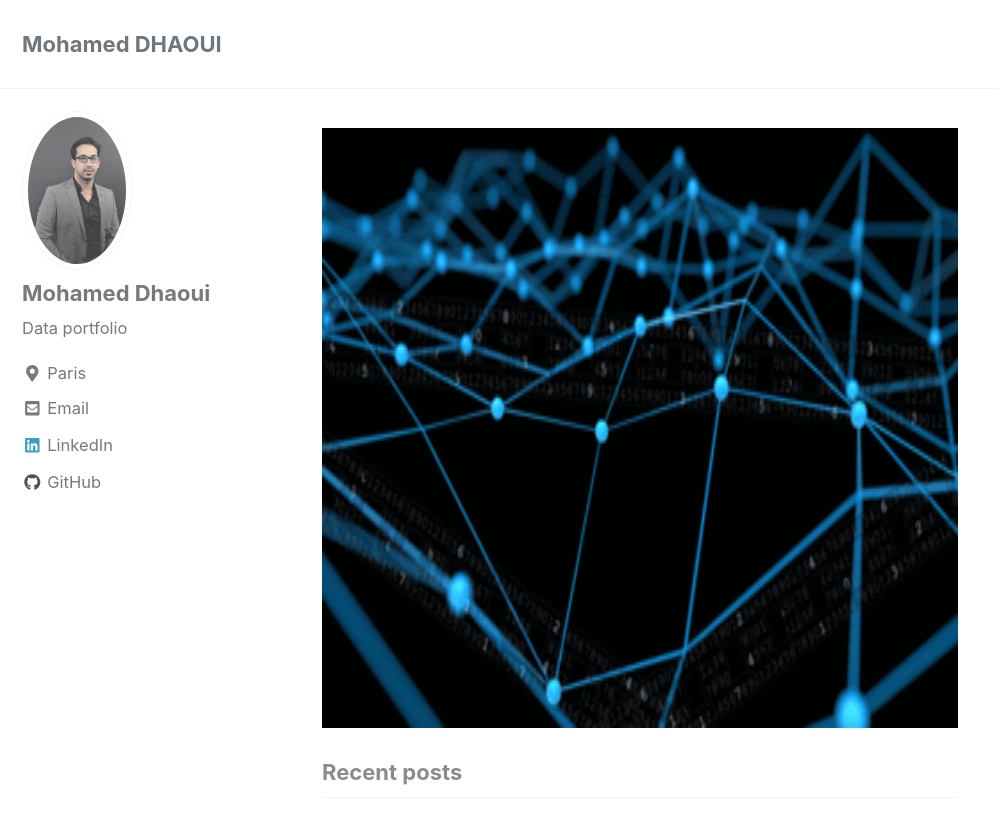
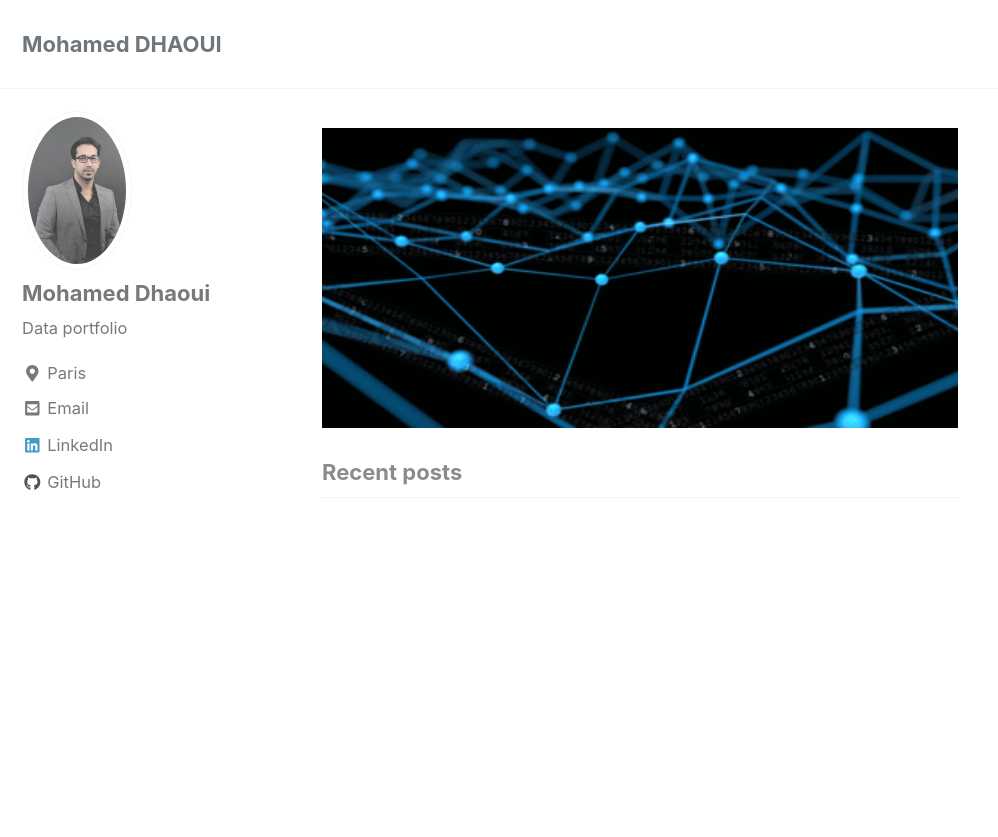
Before and after one commit to mohameddhaoui/mohameddhaoui.github.io, a Jekyll site: the page built from index.html, in a window 1280 px wide and 900 px high. Shown: the top 837 px of the window, without its empty margins (0-998 px from the left). Built offline with Jekyll 4.4.1, drawn with Linux system fonts in a browser that asks for light colours; cached includes are drawn as plain includes; the list of posts is cut into pages by our own code.

Commit message:
Update index.html

```diff
--- a/index.html
+++ b/index.html
@@ -5,6 +5,6 @@ author_profile: true
  # image: "/images/back_2.gif"
 ---
 <div>
-  <img src="/images/back_2.gif" alt="Flowers in Chania"  style="width:700px;height:600px;">
+  <img src="/images/back_2.gif" alt="Flowers in Chania"  style="width:2000px;height:300px;">
 
 </div>
```
